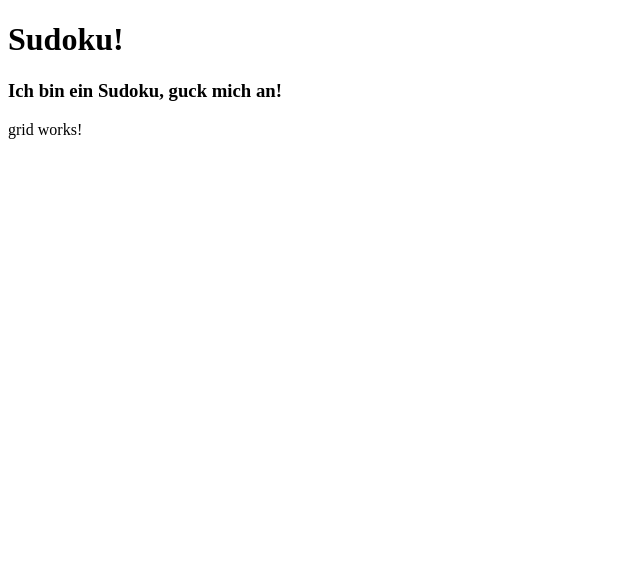
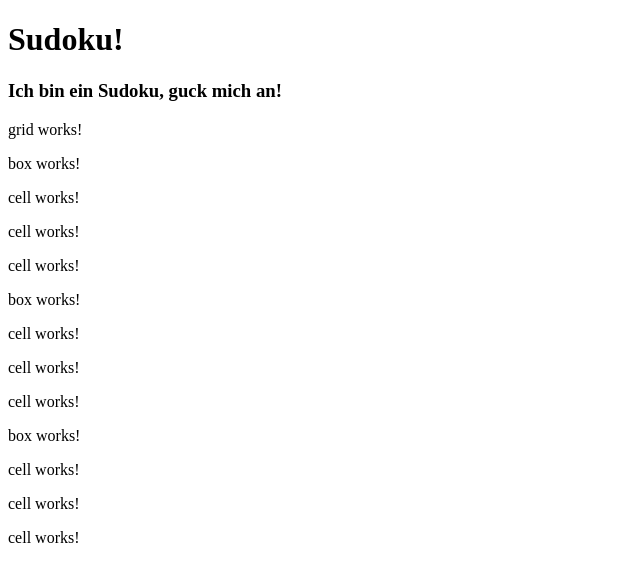
Before and after one commit to ElSenjor/sudoku-frontend, an Angular app: page / in a window 1280 px wide. Shown: the top 582 px of the page, without its empty margins (0-640 px from the left). Built offline with nearby package versions, Linux system fonts and the light colour scheme.

Commit message:
basic box and cell component setup

```diff
--- /dev/null
+++ b/src/app/box/box.component.html
@@ -0,0 +1,5 @@
+<p>box works!</p>
+
+<app-cell></app-cell>
+<app-cell></app-cell>
+<app-cell></app-cell>
--- /dev/null
+++ b/src/app/cell/cell.component.html
@@ -0,0 +1 @@
+<p>cell works!</p>
--- a/src/app/grid/grid.component.html
+++ b/src/app/grid/grid.component.html
@@ -1 +1,4 @@
 <p>grid works!</p>
+<app-box></app-box>
+<app-box></app-box>
+<app-box></app-box>
--- a/src/app/grid/grid.component.ts
+++ b/src/app/grid/grid.component.ts
@@ -1,9 +1,10 @@
 import { Component } from '@angular/core';
+import { BoxComponent } from '../box/box.component';
 
 @Component({
   selector: 'app-grid',
   standalone: true,
-  imports: [],
+  imports: [BoxComponent],
   templateUrl: './grid.component.html',
   styleUrl: './grid.component.css'
 })
```
Also changed, not shown: src/app/box/box.component.ts (added, +13 -0 lines), src/app/cell/cell.component.ts (added, +12 -0 lines), src/app/box/box.component.css (added), src/app/cell/cell.component.css (added), 2 other files (tests, documents, lock files or other folders).
